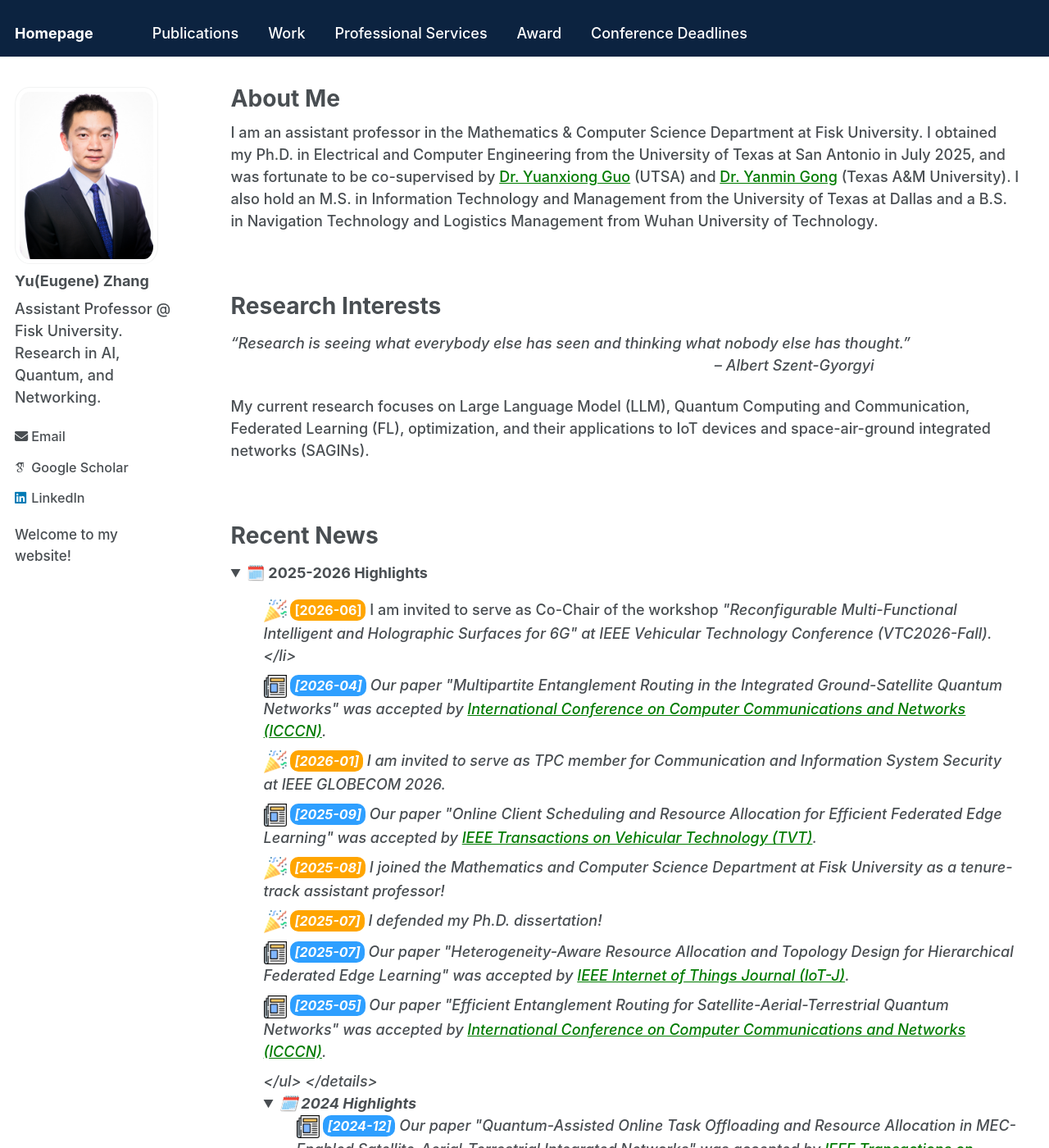
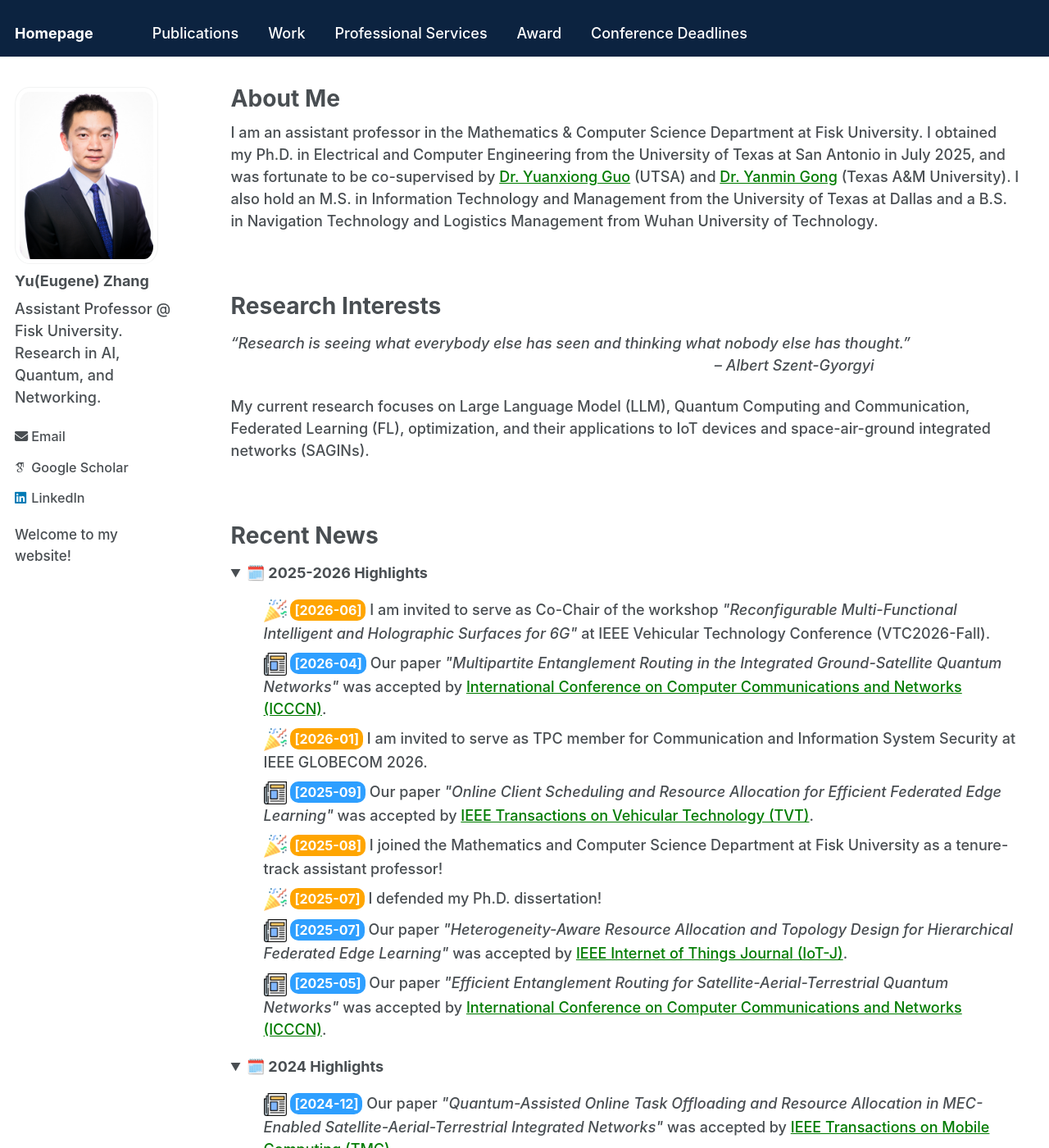
Before and after one commit to Yu-Zhang-Eugene/yu-zhang-eugene.github.io, a Jekyll site: the page built from _pages/about.md, in a window 1280 px wide and 1400 px high. Shown: the whole window at 82% size. Built offline with Jekyll 4.4.1, drawn with Linux system fonts in a browser that asks for light colours; some web fonts are replaced.

Commit message:
Fix HTML tag closure in about.md

```diff
--- a/_pages/about.md
+++ b/_pages/about.md
@@ -30,7 +30,7 @@ Recent News
 
   <li>
     <img src="/images/celebration.png" alt="news" class="news-icon-img">
-    <span class="date-tag orange">[2026-06]</span> I am invited to serve as Co-Chair of the workshop <em>"Reconfigurable Multi-Functional Intelligent and Holographic Surfaces for 6G"<em> at IEEE Vehicular Technology Conference (VTC2026-Fall).
+    <span class="date-tag orange">[2026-06]</span> I am invited to serve as Co-Chair of the workshop <em>"Reconfigurable Multi-Functional Intelligent and Holographic Surfaces for 6G"</em> at IEEE Vehicular Technology Conference (VTC2026-Fall).
   </li>
 
   <li>
```
